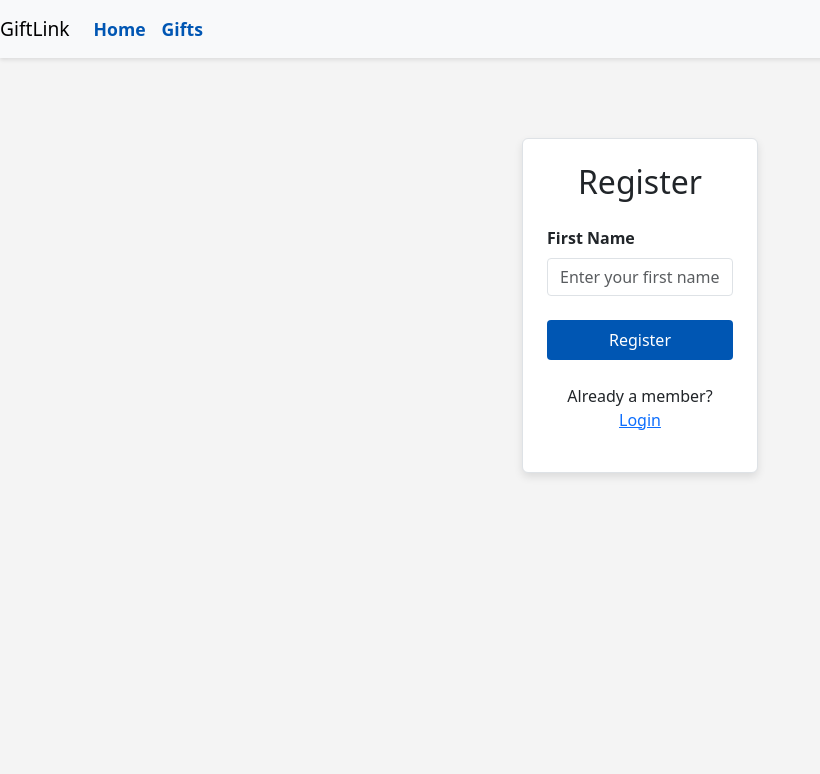
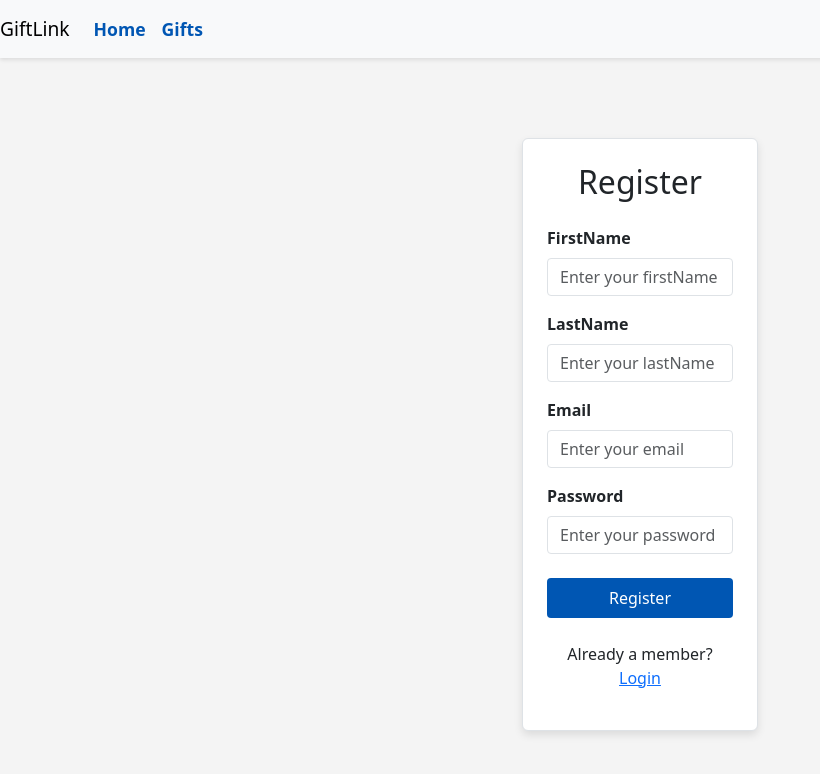
Before and after one commit to Coder32297/fullstack-capstone-project, a React (Create React App) app in the folder giftlink-frontend/: page /app/register in a window 1280 px wide. Shown: the top 774 px of the page, without its empty margins (0-820 px from the left). Built offline with nearby package versions, Linux system fonts and the light colour scheme.

Commit message:
Updated RegisterPage.js

```diff
--- a/giftlink-frontend/src/components/RegisterPage/RegisterPage.js
+++ b/giftlink-frontend/src/components/RegisterPage/RegisterPage.js
@@ -9,45 +9,68 @@
     const [password, setPassword] = useState('');
 
     const handleRegister = async () => {
-        console.log("Register invoked");
-    };
+        console.log("Register invoked")
+    }
 
 return (
     <div className="container mt-5">
         <div className="row justify-content-center">
             <div className="col-md-6 col-lg-4">
                 <div className="register-card p-4 border rounded">
-                        <h2 className="text-center mb-4 font-weight-bold">
-                            Register
-                        </h2>
-
-                        <div className="mb-4">
-                            <label htmlFor="firstName" className="form-label">
-                                First Name
-                            </label>
-
+                    <h2 className="text-center mb-4 font-weight-bold">Register</h2>
+                    <div className="mb-3">
+                        <label htmlFor="firstName" className="form-label">FirstName</label>
                         <input
                             id="firstName"
                             type="text"
                             className="form-control"
-                                placeholder="Enter your first name"
+                            placeholder="Enter your firstName"
                             value={firstName}
                             onChange={(e) => setFirstName(e.target.value)}
                         />
                     </div>
 
-                        <button
-                            className="btn btn-primary w-100 mb-3"
-                            onClick={handleRegister}
-                        >
-                            Register
-                        </button>
+                    {/* last name */}
 
+                    <div className="mb-3">
+                        <label htmlFor="lastName" className="form-label">LastName</label>
+                        <input
+                            id="lastName"
+                            type="text"
+                            className="form-control"
+                            placeholder="Enter your lastName"
+                            value={lastName}
+                            onChange={(e) => setLastName(e.target.value)}
+                        />
+                    </div>
+
+                    {/* email  */}
+                    <div className="mb-3">
+                        <label htmlFor="email" className="form-label">Email</label>
+                        <input
+                            id="email"
+                            type="text"
+                            className="form-control"
+                            placeholder="Enter your email"
+                            value={email}
+                            onChange={(e) => setEmail(e.target.value)}
+                        />
+                    </div>
+
+                    <div className="mb-4">
+                        <label htmlFor="password" className="form-label">Password</label>
+                        <input
+                            id="password"
+                            type="password"
+                            className="form-control"
+                            placeholder="Enter your password"
+                            value={password}
+                            onChange={(e) => setPassword(e.target.value)}
+                        />
+                    </div>
+                    <button className="btn btn-primary w-100 mb-3" onClick={handleRegister}>Register</button>
                     <p className="mt-4 text-center">
-                            Already a member?{' '}
-                            <a href="/app/login" className="text-primary">
-                                Login
-                            </a>
+                        Already a member? <a href="/app/login" className="text-primary">Login</a>
                     </p>
                 </div>
             </div>
```
Also changed, not shown: giftlink-frontend/src/components/RegisterPage/RegisterPage.css (+35 -10 lines). Lines whose indentation alone changed are shown as unchanged.
